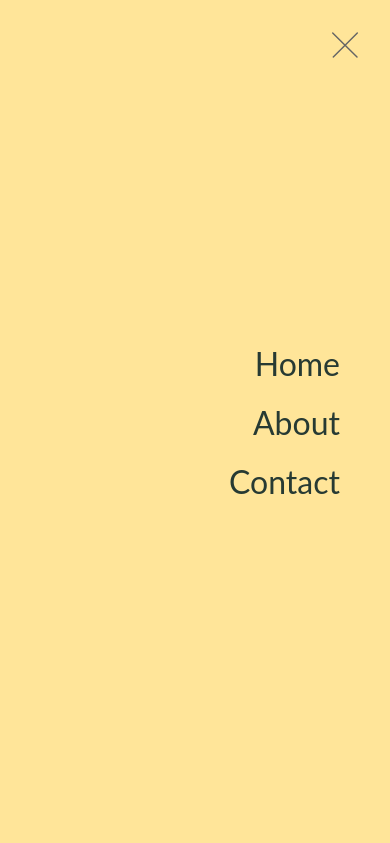
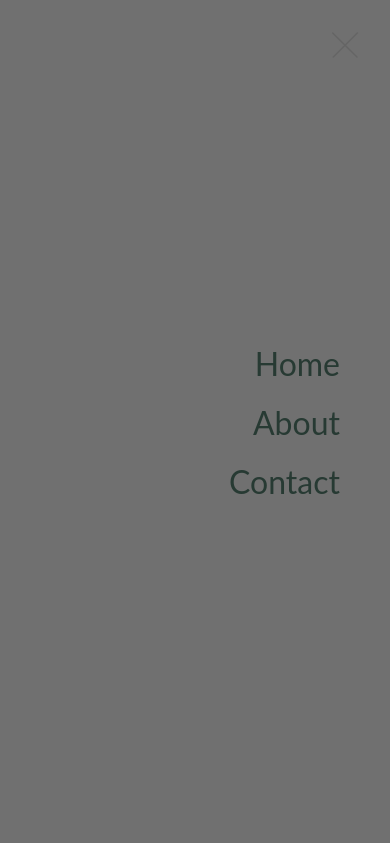
Before and after one commit to annaeliana7/Sunnyside-Construction, a website built with webpack: page src/index.html in a window 390 px wide. Both pictures are taken after a click on the picture 327 px from the left and 60 px from the top of the page. Shown: the top 843 px of the page. Built offline with nearby package versions, Linux system fonts and the light colour scheme.

Commit message:
Updated popup menu background color

```diff
--- a/src/index.js
+++ b/src/index.js
@@ -1,4 +1,4 @@
-import './style.css';
+// import './style.css';
 
 // popup menu
 const hamburgerBtn = document.querySelector('.icon-menu-mobile img');
--- a/src/style.css
+++ b/src/style.css
@@ -45,7 +45,7 @@ body {
 .nav-mobile {
   width: 100%;
   height: 100vh;
-  background-color: #ffe599;
+  background-color:#707070;
   position: fixed;
   top: 0;
   left: 0;
```
Also changed, not shown: src/images/icons/cross.png (added), 4 other files.
